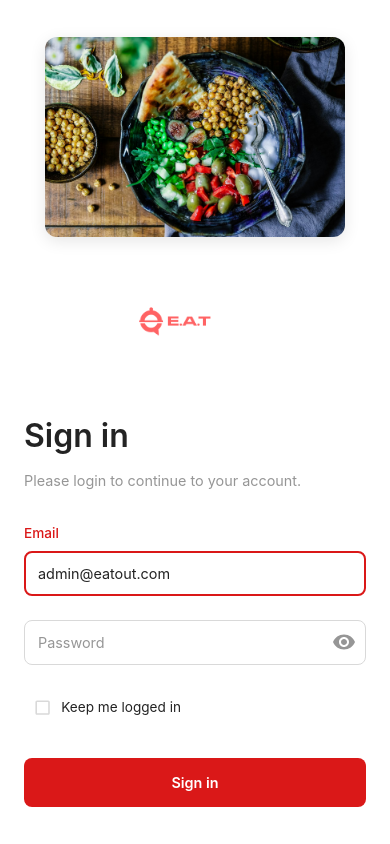
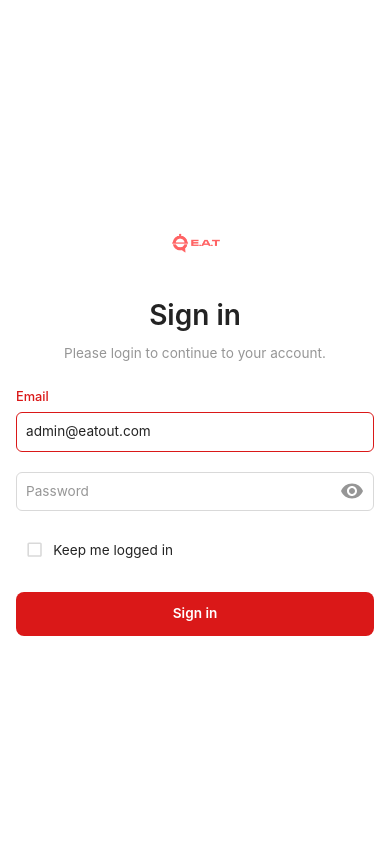
Before and after one commit to CodeX93/EatOut-Frontend, a Next.js app: page / in a window 390 px wide. Built offline with nearby package versions, Linux system fonts and the light colour scheme.

Commit message:
enhanced login page

```diff
--- a/app/login/page.js
+++ b/app/login/page.js
@@ -97,48 +97,48 @@ export default function SignInForm() {
   return (
     <Box sx={{
       height: "100vh",
-      display: "flex",
+      width: "100vw",
+      position: "relative",
+      overflow: "hidden",
       bgcolor: "#f5f5f5",
-      // Chrome-specific fixes
-      WebkitDisplay: "flex",
-      flexDirection: "row",
-      alignItems: "stretch",
-      width: "100vw",
-      overflow: "hidden",
     }}>
       {/* Login Form Container */}
       <Box
         sx={{
-          width: { xs: "100%", md: "520px" },
-          minWidth: { xs: "100%", md: "520px" },
-          height: "100vh",
+          position: "absolute",
+          top: 0,
+          left: 0,
+          width: { xs: "100%", sm: "100%", md: "520px" },
+          height: "100%",
           backgroundColor: "#ffffff",
           display: "flex",
           flexDirection: "column",
           justifyContent: "center",
-          px: { xs: 3, sm: 4, md: 6 },
-          py: { xs: 4, md: 6 },
-          borderRadius: { xs: 0, md: "24px 0 0 24px" },
-          boxShadow: { xs: "none", md: "0 20px 60px rgba(0, 0, 0, 0.15)" },
+          px: { xs: 2, sm: 3, md: 6 },
+          py: { xs: 2, sm: 3, md: 6 },
+          borderRadius: { xs: 0, sm: 0, md: "24px 0 0 24px" },
+          boxShadow: { xs: "none", sm: "none", md: "0 20px 60px rgba(0, 0, 0, 0.15)" },
+          overflow: "auto",
+          zIndex: 2,
         }}
       >
-          <Box sx={{ maxWidth: 400, width: "100%", mx: "auto" }}>
-            {/* Mobile Image - Hidden on desktop */}
+          <Box sx={{ maxWidth: { xs: "100%", sm: 400, md: 400 }, width: "100%", mx: "auto" }}>
+            {/* Mobile Image - Hidden on all screens now */}
             <Box sx={{
-              display: { xs: 'block', md: 'none' },
-              mb: 4,
+              display: 'none',
+              mb: { xs: 3, sm: 4, md: 4 },
               textAlign: 'center'
             }}>
               <Box
                 sx={{
                   position: 'relative',
                   width: '100%',
-                  height: '200px',
-                  borderRadius: '12px',
+                  height: { xs: '150px', sm: '180px', md: '200px' },
+                  borderRadius: { xs: '8px', sm: '12px', md: '12px' },
                   overflow: 'hidden',
-                  boxShadow: '0 4px 16px rgba(0, 0, 0, 0.1)',
+                  boxShadow: { xs: '0 2px 8px rgba(0, 0, 0, 0.1)', sm: '0 4px 16px rgba(0, 0, 0, 0.1)', md: '0 4px 16px rgba(0, 0, 0, 0.1)' },
                   mx: 'auto',
-                  maxWidth: '300px',
+                  maxWidth: { xs: '280px', sm: '300px', md: '300px' },
                 }}
               >
                 <Image
@@ -153,12 +153,12 @@ export default function SignInForm() {
             </Box>
 
             {/* Logo */}
-            <Box sx={{ mb: { xs: 6, md: 8 }, display: 'flex', justifyContent: 'flex-start' }}>
+            <Box sx={{ mb: { xs: 3, sm: 4, md: 8 }, display: 'flex', justifyContent: { xs: 'center', sm: 'center', md: 'flex-start' } }}>
               <Image
                 src="/logo.png"
                 alt="E.A.T Logo"
-                width={300}
-                height={100}
+                width={isMobile ? 200 : 300}
+                height={isMobile ? 67 : 100}
                 style={{ objectFit: 'contain' }}
                 priority
               />
@@ -170,8 +170,9 @@ export default function SignInForm() {
               sx={{
                 color: "#232323",
                 fontWeight: 600,
-                mb: 2,
-                fontSize: { xs: "2rem", md: "2.5rem" },
+                mb: { xs: 1.5, sm: 2, md: 2 },
+                fontSize: { xs: "1.75rem", sm: "2rem", md: "2.5rem" },
+                textAlign: { xs: "center", sm: "center", md: "left" },
               }}
             >
               Sign in
@@ -182,8 +183,9 @@ export default function SignInForm() {
               variant="body1"
               sx={{
                 color: "#969696",
-                mb: 4,
-                fontSize: { xs: "0.9rem", md: "1rem" },
+                mb: { xs: 3, sm: 3.5, md: 4 },
+                fontSize: { xs: "0.85rem", sm: "0.9rem", md: "1rem" },
+                textAlign: { xs: "center", sm: "center", md: "left" },
               }}
             >
               Please login to continue to your account.
@@ -191,7 +193,7 @@ export default function SignInForm() {
 
             {/* General error message */}
             {generalError && (
-              <Alert severity="error" sx={{ mb: 3 }}>
+              <Alert severity="error" sx={{ mb: { xs: 2, sm: 2.5, md: 3 }, fontSize: { xs: "0.8rem", sm: "0.85rem", md: "0.9rem" } }}>
                 {generalError}
               </Alert>
             )}
@@ -202,9 +204,9 @@ export default function SignInForm() {
                 variant="body2"
                 sx={{
                   color: "#da1818",
-                  mb: 1,
+                  mb: { xs: 0.75, sm: 1, md: 1 },
                   fontWeight: 500,
-                  fontSize: { xs: "0.85rem", md: "0.9rem" },
+                  fontSize: { xs: "0.8rem", sm: "0.85rem", md: "0.9rem" },
                 }}
               >
                 Email
@@ -217,13 +219,13 @@ export default function SignInForm() {
                 error={!!errors.email}
                 helperText={errors.email}
                 sx={{
-                  mb: 3,
+                  mb: { xs: 2.5, sm: 3, md: 3 },
                   "& .MuiOutlinedInput-root": {
-                    borderRadius: "8px",
+                    borderRadius: { xs: "6px", sm: "8px", md: "8px" },
                     backgroundColor: "#ffffff",
                     "& fieldset": {
                       borderColor: errors.email ? "#da1818" : "#da1818",
-                      borderWidth: "2px",
+                      borderWidth: { xs: "1px", sm: "1.5px", md: "2px" },
                     },
                     "&:hover fieldset": {
                       borderColor: "#da1818",
@@ -234,12 +236,13 @@ export default function SignInForm() {
                   },
                   "& .MuiInputBase-input": {
                     color: "#232323",
-                    fontSize: { xs: "0.9rem", md: "1rem" },
-                    py: { xs: 1.5, md: 1.75 },
+                    fontSize: { xs: "0.85rem", sm: "0.9rem", md: "1rem" },
+                    py: { xs: 1.25, sm: 1.5, md: 1.75 },
+                    px: { xs: 1.25, sm: 1.5, md: 1.75 },
                   },
                   "& .MuiFormHelperText-root": {
                     color: "#da1818",
-                    fontSize: { xs: "0.75rem", md: "0.8rem" },
+                    fontSize: { xs: "0.7rem", sm: "0.75rem", md: "0.8rem" },
                   },
                 }}
               />
@@ -264,13 +267,13 @@ export default function SignInForm() {
                   ),
                 }}
                 sx={{
-                  mb: 3,
+                  mb: { xs: 2.5, sm: 3, md: 3 },
                   "& .MuiOutlinedInput-root": {
-                    borderRadius: "8px",
+                    borderRadius: { xs: "6px", sm: "8px", md: "8px" },
                     backgroundColor: "#ffffff",
                     "& fieldset": {
                       borderColor: errors.password ? "#da1818" : "#d9d9d9",
-                      borderWidth: "1px",
+                      borderWidth: { xs: "1px", sm: "1px", md: "1px" },
                     },
                     "&:hover fieldset": {
                       borderColor: errors.password ? "#da1818" : "#9a9a9a",
@@ -281,16 +284,18 @@ export default function SignInForm() {
                   },
                   "& .MuiInputBase-input": {
                     color: "#232323",
-                    fontSize: { xs: "0.9rem", md: "1rem" },
-                    py: { xs: 1.5, md: 1.75 },
+                    fontSize: { xs: "0.85rem", sm: "0.9rem", md: "1rem" },
+                    py: { xs: 1.25, sm: 1.5, md: 1.75 },
+                    px: { xs: 1.25, sm: 1.5, md: 1.75 },
                     "&::placeholder": {
                       color: "#969696",
                       opacity: 1,
+                      fontSize: { xs: "0.85rem", sm: "0.9rem", md: "1rem" },
                     },
                   },
                   "& .MuiFormHelperText-root": {
                     color: "#da1818",
-                    fontSize: { xs: "0.75rem", md: "0.8rem" },
+                    fontSize: { xs: "0.7rem", sm: "0.75rem", md: "0.8rem" },
                   },
                 }}
               />
@@ -322,7 +327,7 @@ export default function SignInForm() {
                     Keep me logged in
                   </Typography>
                 }
-                sx={{ mb: 4, ml: 0 }}
+                sx={{ mb: { xs: 3, sm: 3.5, md: 4 }, ml: 0 }}
               />
 
               {/* Sign in button */}
@@ -335,8 +340,8 @@ export default function SignInForm() {
                   backgroundColor: "#da1818",
                   color: "#ffffff",
                   borderRadius: "8px",
-                  py: { xs: 1.5, md: 2 },
-                  fontSize: { xs: "0.9rem", md: "1rem" },
+                  py: { xs: 1.25, sm: 1.5, md: 2 },
+                  fontSize: { xs: "0.85rem", sm: "0.9rem", md: "1rem" },
                   fontWeight: 600,
                   textTransform: "none",
                   boxShadow: "none",
@@ -362,22 +367,14 @@ export default function SignInForm() {
       {/* Image Container */}
       <Box
         sx={{
-          flex: 1,
-          display: { xs: "none", md: "block" },
-          position: "relative",
-          overflow: "hidden",
-          backgroundColor: "#e0e0e0",
-          borderRadius: { xs: 0, md: "0 24px 24px 0" },
-          boxShadow: { xs: "none", md: "0 20px 60px rgba(0, 0, 0, 0.15)" },
-          height: "100vh",
-          width: "100%",
-          minHeight: "100vh",
-          minWidth: "100%",
-          // Chrome-specific fixes
-          WebkitFlex: 1,
-          flexGrow: 1,
-          flexShrink: 0,
-          flexBasis: "auto",
+          position: "absolute",
+          top: 0,
+          left: { xs: 0, sm: 0, md: "520px" },
+          width: { xs: "100%", sm: "100%", md: "calc(100% - 520px)" },
+          height: { xs: "auto", sm: "auto", md: "100%" },
+          bottom: { xs: 0, sm: 0, md: "auto" },
+          top: { xs: "auto", sm: "auto", md: 0 },
+          zIndex: 1,
         }}
       >
         <img
@@ -388,19 +385,6 @@ export default function SignInForm() {
             height: '100%',
             objectFit: 'cover',
             display: 'block',
-            // Chrome-specific fixes
-            position: 'absolute',
-            top: 0,
-            left: 0,
-            WebkitObjectFit: 'cover',
-            MozObjectFit: 'cover',
-            msObjectFit: 'cover',
-          }}
-          onError={(e) => {
-            console.error('Image failed to load:', e);
-          }}
-          onLoad={() => {
-            console.log('Image loaded successfully');
           }}
         />
       </Box>
```
